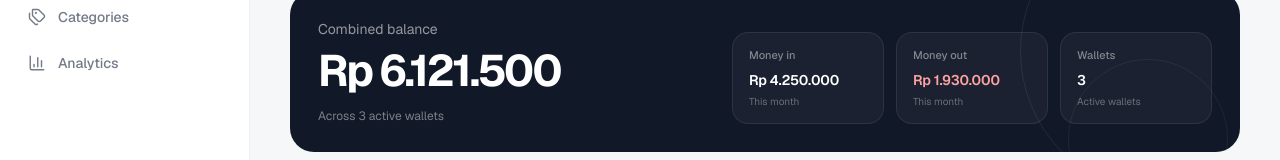
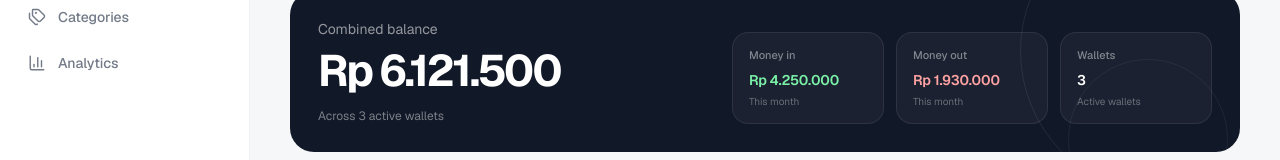
Before and after one commit to arthawansz/kantong, a Next.js app: page /wallets in a window 1280 px wide. Shown: the part 237-397 px from the top of the page. Built offline with nearby package versions, Linux system fonts and the light colour scheme; what @mui/material-nextjs would draw is missing.

Commit message:
feat: add front end details at wallet pages

```diff
--- a/src/app/(pages)/dashboard/page.js
+++ b/src/app/(pages)/dashboard/page.js
@@ -84,7 +84,7 @@ export default function DashboardPage() {
                 type="button"
                 onClick={() => setDialogOpen(true)}
                 aria-label="Add transaction"
-                className="grid h-10 w-10 shrink-0 place-items-center rounded-xl border-2 border-[#bbbbcc] bg-[#111827] text-white transition hover:bg-[#19243a] sm:hidden"
+                className="grid h-10 w-10 shrink-0 place-items-center rounded-xl border-1 border-[#bbbbcc] bg-[#111827] text-white transition hover:bg-[#19243a] sm:hidden"
               >
                 <Plus size={18} />
               </button>
@@ -97,7 +97,7 @@ export default function DashboardPage() {
                 sx={{
                   bgcolor: "#111827",
                   color: "#ffffff",
-                  border: 2,
+                  border: 1,
                   borderColor: "#fefefe",
                   px: 2,
                   "&:hover": { bgcolor: "#19243a" },
--- a/src/app/(pages)/wallets/page.js
+++ b/src/app/(pages)/wallets/page.js
@@ -50,7 +50,7 @@ const walletVisuals = {
 };
 
 const quickStats = [
-  { label: "Money in", value: 4250000, helper: "This month" },
+  { label: "Money in", value: 4250000, helper: "This month", positive: true },
   { label: "Money out", value: 1930000, helper: "This month", negative: true },
   { label: "Wallets", value: 3, helper: "Active wallets", compact: true },
 ];
@@ -221,7 +221,7 @@ export default function WalletsPage() {
                 {quickStats.map((stat) => (
                   <div key={stat.label} className="rounded-2xl border border-white/[0.08] bg-white/[0.045] px-4 py-3.5">
                     <p className="text-[11px] font-medium text-white/45">{stat.label}</p>
-                    <p className={`mt-1.5 text-sm font-semibold tracking-[-0.02em] ${stat.negative ? "text-red-300" : ""}`}>{stat.compact ? activeWallets.length : money(stat.value)}</p>
+                    <p className={`mt-1.5 text-sm font-semibold tracking-[-0.02em] ${stat.negative ? "text-red-300" : stat.positive ? "text-green-300" : ""} `}>{stat.compact ? activeWallets.length : money(stat.value)}</p>
                     <p className="mt-1 text-[10px] text-white/35">{stat.helper}</p>
                   </div>
                 ))}
```
